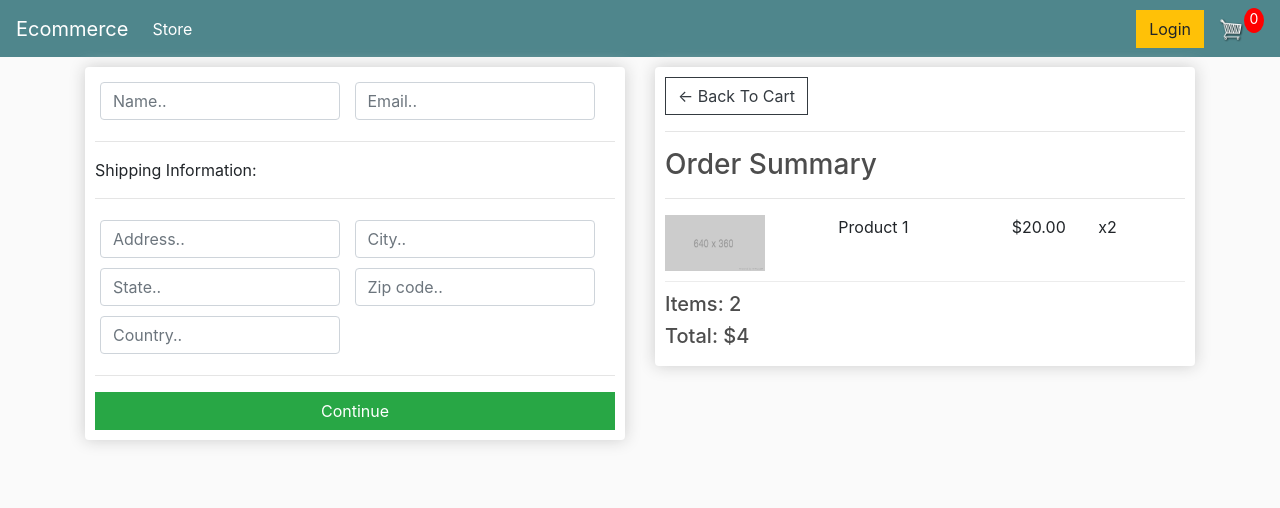
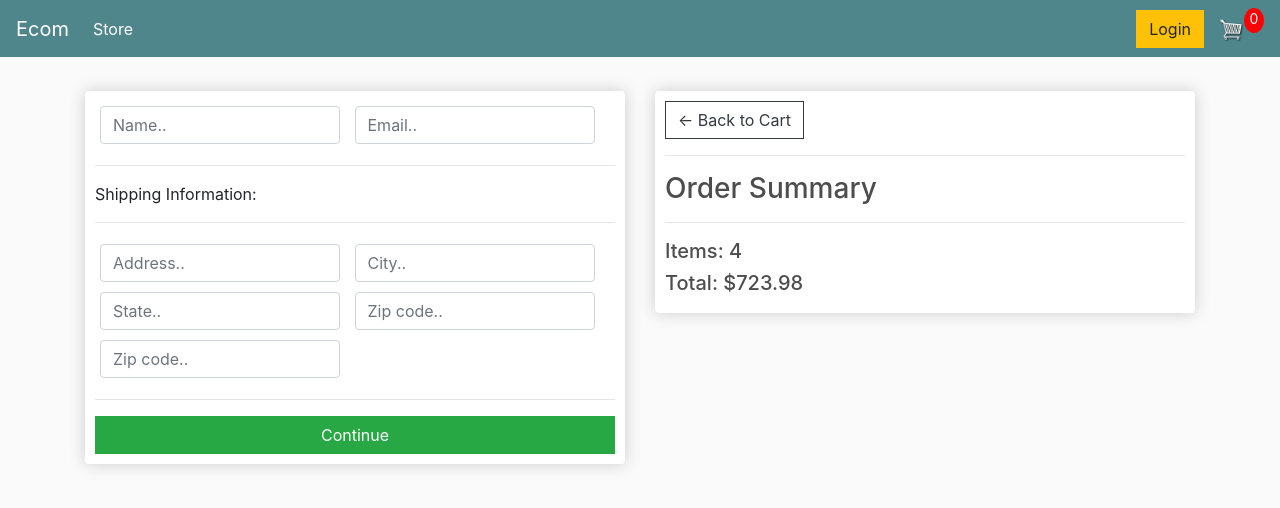
Before and after one commit to rojandhimal/Ecommerce, a Django app: template store/templates/store/checkout.html in a window 1280 px wide. Shown: the top 508 px of the page. Run offline with Django 3.2, Linux system fonts and the light colour scheme; the template is opened without the code that fills it: values that come from a table or form of the project are taken from there, others are empty; data comes from the database, SQL or seed files in the repository; both versions use the stored data as it was after the commit; some libraries are stand-ins or nearby versions.

Commit message:
Updating cart and checkout

```diff
--- /dev/null
+++ b/requirements.txt
@@ -0,0 +1,5 @@
+asgiref==3.2.7
+Django==3.0.5
+Pillow==7.1.1
+pytz==2019.3
+sqlparse==0.3.1
--- a/static/css/main.css
+++ b/static/css/main.css
@@ -97,8 +97,3 @@ h1,h2,h3,h4,h5,h6{
 .hidden{
 	display: none!important;
 }
-
-.item-price{
-	display: inline-block;
-	float: right;
-}
--- a/store/admin.py
+++ b/store/admin.py
@@ -1,7 +1,6 @@
 from django.contrib import admin
+
 from .models import *
-
-# Register your models here.
 
 admin.site.register(Customer)
 admin.site.register(Product)
--- a/store/models.py
+++ b/store/models.py
@@ -10,6 +10,7 @@ class Customer(models.Model):
 
 	def __str__(self):
 		return self.name
+
 
 class Product(models.Model):
 	name = models.CharField(max_length=200)
--- a/store/templates/store/cart.html
+++ b/store/templates/store/cart.html
@@ -4,7 +4,9 @@
 	<div class="row">
 		<div class="col-lg-12">
 			<div class="box-element">
+
 				<a  class="btn btn-outline-dark" href="{% url 'store' %}">&#x2190; Continue Shopping</a>
+
 				<br>
 				<br>
 				<table class="table">
@@ -16,7 +18,9 @@
 						</th>
 					</tr>
 				</table>
+
 			</div>
+
 			<br>
 			<div class="box-element">
 				<div class="cart-row">
--- a/store/templates/store/checkout.html
+++ b/store/templates/store/checkout.html
@@ -1,10 +1,9 @@
 {% extends 'store/main.html' %}
 {% load static %}
 {% block content %}
-
      <div class="row">
-    <div class="col-lg-6" id="form-wrapper">
-        <div class="box-element">
+		<div class="col-lg-6">
+			<div class="box-element" id="form-wrapper">
 				<form id="form">
 					<div id="user-info">
 						<div class="form-field">
@@ -32,38 +31,39 @@
 							<input class="form-control" type="text" name="zipcode" placeholder="Zip code..">
 						</div>
 						<div class="form-field">
-                        <input class="form-control" type="text" name="country" placeholder="Country..">
+							<input class="form-control" type="text" name="country" placeholder="Zip code..">
 						</div>
 					</div>
 
 					<hr>
 					<input id="form-button" class="btn btn-success btn-block" type="submit" value="Continue">
 				</form>
-
 			</div>
 
 			<br>
-        <div class="box-element hidden" id='payment-info'>
+			<div class="box-element hidden" id="payment-info">
 				<small>Paypal Options</small>
 			</div>
+
 		</div>
 
 		<div class="col-lg-6">
 			<div class="box-element">
-            <a href="{% url 'cart' %}" class="btn btn-outline-dark">&#x2190; Back To Cart</a>
+				<a  class="btn btn-outline-dark" href="{% url 'cart' %}">&#x2190; Back to Cart</a>
 				<hr>
 				<h3>Order Summary</h3>
 				<hr>
+				{% for item in items %}
 				<div class="cart-row">
-                <div style="flex:2"><img class="row-image" src="{% static 'images/placeholder.png' %}"></div>
-                <div style="flex:2"><p>Product 1</p></div>
-                <div style="flex:1"><p>$20.00</p></div>
-                <div style="flex:1"><p>x2</p></div>
+					<div style="flex:2"><img class="row-image" src="{{item.product.imageURL}}"></div>
+					<div style="flex:2"><p>{{item.product.name}}</p></div>
+					<div style="flex:1"><p>${{item.product.price|floatformat:2}}</p></div>
+					<div style="flex:1"><p>x{{item.quantity}}</p></div>
 				</div>
-            <h5>Items:   2</h5>
-            <h5>Total:   $4</h5>
+				{% endfor %}
+				<h5>Items:   {{order.get_cart_items}}</h5>
+				<h5>Total:   ${{order.get_cart_total|floatformat:2}}</h5>
 			</div>
 		</div>
 	</div>
-
 {% endblock content %}
--- a/store/templates/store/main.html
+++ b/store/templates/store/main.html
@@ -1,18 +1,20 @@
 <!DOCTYPE html>
 {% load static %}
-<html lang="en">
+<html>
 <head>
-    <meta charset="UTF-8">
-    <link rel="stylesheet" href="https://stackpath.bootstrapcdn.com/bootstrap/4.5.0/css/bootstrap.min.css" integrity="sha384-9aIt2nRpC12Uk9gS9baDl411NQApFmC26EwAOH8WgZl5MYYxFfc+NcPb1dKGj7Sk" crossorigin="anonymous">
+	<title>Ecom</title>
 
-    <meta name="viewport" content="width=device-width, initial-scale=1.0">
-    <title>Ecommerce</title>
-    <link rel="stylesheet" href="{% static 'css/main.css' %}">
+	<meta name="viewport" content="width=device-width, initial-scale=1, maximum-scale=1, minimum-scale=1" />
+
+	<link rel="stylesheet" href="https://stackpath.bootstrapcdn.com/bootstrap/4.4.1/css/bootstrap.min.css" integrity="sha384-Vkoo8x4CGsO3+Hhxv8T/Q5PaXtkKtu6ug5TOeNV6gBiFeWPGFN9MuhOf23Q9Ifjh" crossorigin="anonymous">
+
+	<link rel="stylesheet" type="text/css" href="{% static 'css/main.css' %}">
+
 </head>
 <body>
 
 	<nav class="navbar navbar-expand-lg navbar-dark bg-dark">
-        <a class="navbar-brand" href="{% url 'store' %}">Ecommerce</a>
+	  <a class="navbar-brand" href="{% url 'store' %}">Ecom</a>
 	  <button class="navbar-toggler" type="button" data-toggle="collapse" data-target="#navbarSupportedContent" aria-controls="navbarSupportedContent" aria-expanded="false" aria-label="Toggle navigation">
 	    <span class="navbar-toggler-icon"></span>
 	  </button>
@@ -24,7 +26,6 @@
 	      </li>
 
 	    </ul>
-
 	    <div class="form-inline my-2 my-lg-0">
 	     	<a href="#"class="btn btn-warning">Login</a>
 
@@ -34,23 +35,23 @@
 	    	<p id="cart-total">0</p>
 
 	    </div>
-
 	  </div>
 	</nav>
 
      <div class="container">
+            <br>
             {% block content %}
 
+
             {% endblock content %}
-
          </div>
 
 
+	<script src="https://code.jquery.com/jquery-3.4.1.slim.min.js" integrity="sha384-J6qa4849blE2+poT4WnyKhv5vZF5SrPo0iEjwBvKU7imGFAV0wwj1yYfoRSJoZ+n" crossorigin="anonymous"></script>
 
-<!-- JS, Popper.js, and jQuery -->
-<script src="https://code.jquery.com/jquery-3.5.1.slim.min.js" integrity="sha384-DfXdz2htPH0lsSSs5nCTpuj/zy4C+OGpamoFVy38MVBnE+IbbVYUew+OrCXaRkfj" crossorigin="anonymous"></script>
 	<script src="https://cdn.jsdelivr.net/npm/popper.js@1.16.0/dist/umd/popper.min.js" integrity="sha384-Q6E9RHvbIyZFJoft+2mJbHaEWldlvI9IOYy5n3zV9zzTtmI3UksdQRVvoxMfooAo" crossorigin="anonymous"></script>
-<script src="https://stackpath.bootstrapcdn.com/bootstrap/4.5.0/js/bootstrap.min.js" integrity="sha384-OgVRvuATP1z7JjHLkuOU7Xw704+h835Lr+6QL9UvYjZE3Ipu6Tp75j7Bh/kR0JKI" crossorigin="anonymous"></script>
+
+	<script src="https://stackpath.bootstrapcdn.com/bootstrap/4.4.1/js/bootstrap.min.js" integrity="sha384-wfSDF2E50Y2D1uUdj0O3uMBJnjuUD4Ih7YwaYd1iqfktj0Uod8GCExl3Og8ifwB6" crossorigin="anonymous"></script>
 
 </body>
 </html>
--- a/store/urls.py
+++ b/store/urls.py
@@ -1,8 +1,11 @@
 from django.urls import path
+
 from . import views
 
 urlpatterns = [
-    path('', views.store, name="store"),
-    path('cart', views.cart, name="cart"),
-    path('checkout', views.checkout, name="checkout"),
+	#Leave as empty string for base url
+	path('', views.store, name="store"),
+	path('cart/', views.cart, name="cart"),
+	path('checkout/', views.checkout, name="checkout"),
+
 ]
```
Also changed, not shown: ecommerce/settings.py (+5 -5 lines), store/templates/store/store.html (+8 -7 lines), db.sqlite3, static/images/book.jpg (added), static/images/headphones.jpg (added), static/images/shirt.jpg (added), static/images/shoes.jpg, static/images/sourcecode.jpg (added), static/images/watch.jpg. Lines whose indentation alone changed are shown as unchanged.
